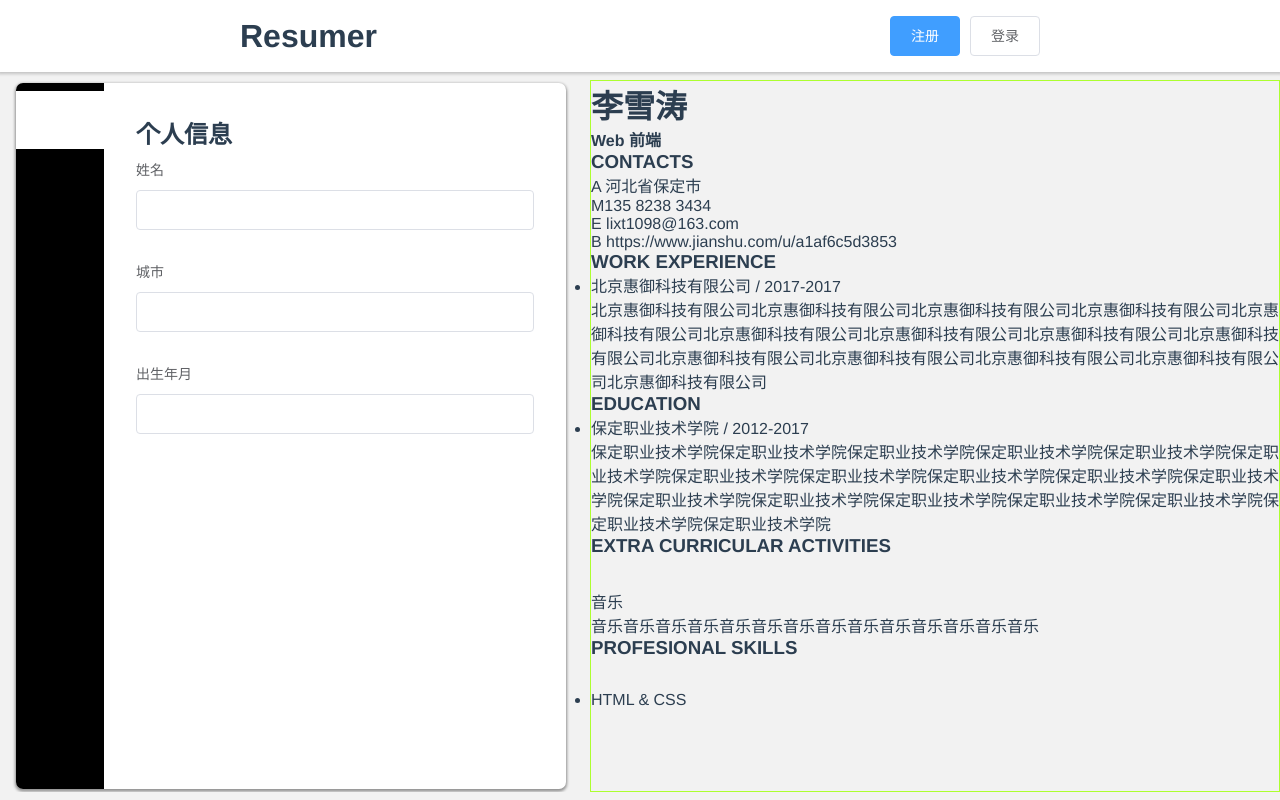
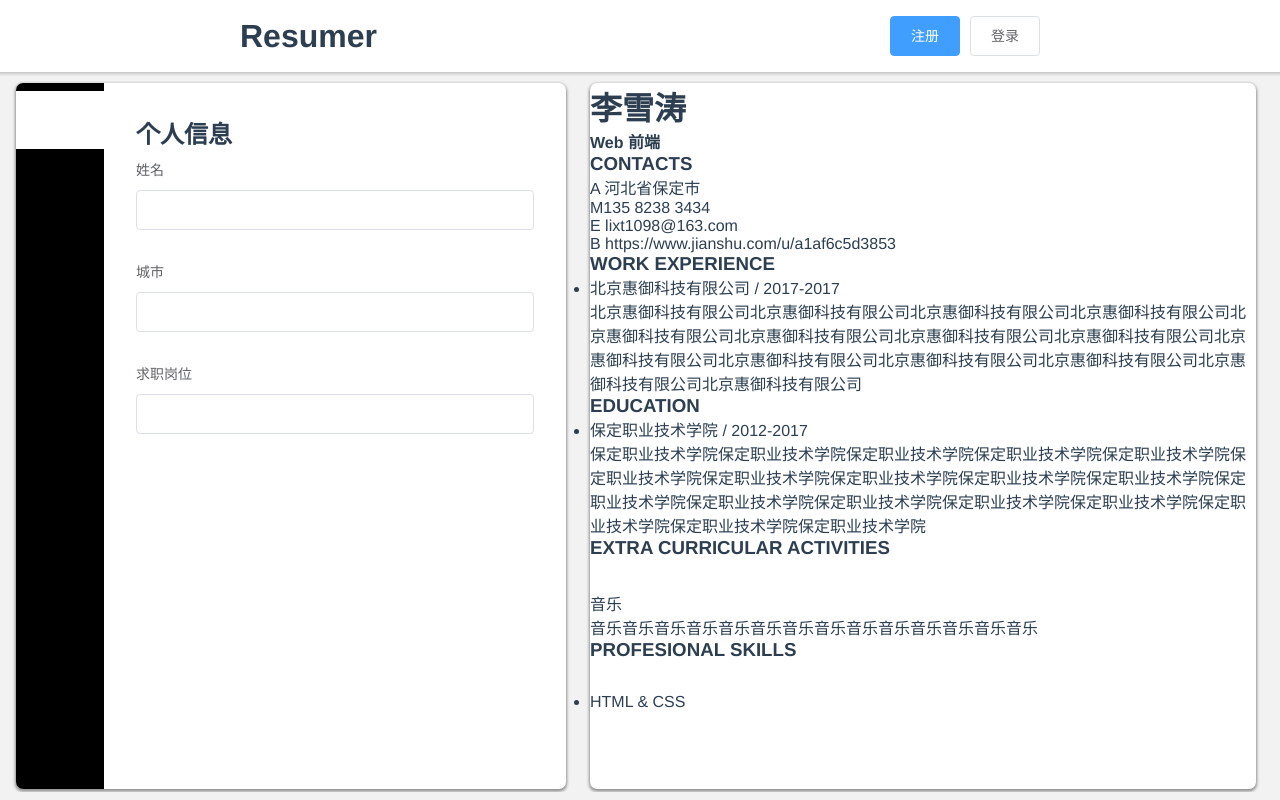
Before and after one commit to XtLee/online-resume, a Vue app: page / in a window 1280 px wide. Built offline with nearby package versions, Linux system fonts and the light colour scheme.

Commit message:
finish editor, change data

```diff
--- a/src/App.vue
+++ b/src/App.vue
@@ -2,8 +2,8 @@
   <div id="app">
     <Header />
     <main>
-      <Editor />
-      <ShowPage />
+      <Editor v-bind:resume="resume"/>
+      <ShowPage v-bind:resume="resume"/>
     </main>
   </div>
 </template>
@@ -17,6 +17,38 @@ export default {
   name: 'app',
   components: {
     Header, Editor, ShowPage
+  },
+  data() {
+    return {
+      resume: {
+          profile: {
+          name: "",
+          city: "",
+          job: ""
+        },
+        workExperience: [
+          {company: '',content: ''}
+        ],
+        studyExperience: [
+          {school: '', duration: '', degree: ''}
+        ],
+        projectsExperience: [
+          {project: '', content: ''}
+        ],
+        winningExperience: [
+          {winningName: '', duration: ''}
+        ],
+        skills: [
+          {name: ''}
+        ],
+        contact: {
+          qq: '',
+          wechat: '',
+          phone: '',
+          mail: ''
+        }
+      }
+    }
   }
 }
 </script>
--- a/src/components/editor.vue
+++ b/src/components/editor.vue
@@ -11,42 +11,42 @@
     </ol>
     <ol class="pannels">
       <li v-bind:class="{active: currentTab === 0}">
-				<profileEditor v-bind:profile="profile"/>
+				<profileEditor v-bind:profile="resume.profile"/>
 			</li>
 			<li v-bind:class="{active: currentTab === 1}">
-				<ArrayEditor v-bind:items="workExperience" v-bind:labels="{company: '公司', content: '工作经历'}"
+				<ArrayEditor v-bind:items="resume.workExperience" v-bind:labels="{company: '公司', content: '工作经历'}"
 				title="工作经历" />
 			</li>
 			<li v-bind:class="{active: currentTab === 2}">
-				<ArrayEditor v-bind:items="studyExperience" v-bind:labels="{school: '学校名称', duration: '时间', degree: '学位'}"
+				<ArrayEditor v-bind:items="resume.studyExperience" v-bind:labels="{school: '学校名称', duration: '时间', degree: '学位'}"
 				title="学习经历" />
 			</li>
 			<li v-bind:class="{active: currentTab === 3}">
-				<ArrayEditor v-bind:items="projectsExperience" v-bind:labels="{project: '项目名称',  content: '项目内容'}"
+				<ArrayEditor v-bind:items="resume.projectsExperience" v-bind:labels="{project: '项目名称',  content: '项目内容'}"
 				title="项目经历" />
 			</li>
 			<li v-bind:class="{active: currentTab === 4}">
-				<ArrayEditor v-bind:items="winningExperience" v-bind:labels="{winningName: '奖励名称',  duration: '获奖时间'}"
+				<ArrayEditor v-bind:items="resume.winningExperience" v-bind:labels="{winningName: '奖励名称',  duration: '获奖时间'}"
 				title="获奖经历" />
 			</li>
 			<li v-bind:class="{active: currentTab === 5}">
-				<ArrayEditor v-bind:items="skills" v-bind:labels="{name: '专业技能'}"
+				<ArrayEditor v-bind:items="resume.skills" v-bind:labels="{name: '专业技能'}"
 				title="技能清单" />
 			</li>
 			<li v-bind:class="{active: currentTab === 6}">
 				<h2>联系方式</h2>
 				<el-form>
 					<el-form-item label="QQ">
-						<el-input v-model="contact.qq"></el-input>
+						<el-input v-model="resume.contact.qq"></el-input>
 					</el-form-item>
 					<el-form-item label="Wechat">
-						<el-input v-model="contact.wechat"></el-input>
+						<el-input v-model="resume.contact.wechat"></el-input>
 					</el-form-item>
 					<el-form-item label="Phone">
-						<el-input v-model="contact.phone"></el-input>
+						<el-input v-model="resume.contact.phone"></el-input>
 					</el-form-item>
 					<el-form-item label="E-mail">
-						<el-input v-model="contact.mail"></el-input>
+						<el-input v-model="resume.contact.mail"></el-input>
 					</el-form-item>
 				</el-form>
 			</li>
@@ -62,36 +62,11 @@ export default {
 	components: {
 		profileEditor, ArrayEditor
 	},
+	props: ['resume'],
   data() {
     return {
       currentTab: 0,
       icons: ["shenfenzheng", "bag", "book", "project", "icongroup05", "jineng", "phone"],
-      profile: {
-        name: "",
-        city: "",
-        birth: ""
-      },
-			workExperience: [
-				{company: '',content: ''}
-			],
-			studyExperience: [
-				{school: '', duration: '', degree: ''}
-			],
-			projectsExperience: [
-				{project: '', content: ''}
-			],
-			winningExperience: [
-				{winningName: '', duration: ''}
-			],
-			skills: [
-				{name: ''}
-			],
-			contact: {
-				qq: '',
-				wechat: '',
-				phone: '',
-				mail: ''
-			}
     };
   },
 	methods: {
--- a/src/components/profileEditor.vue
+++ b/src/components/profileEditor.vue
@@ -8,8 +8,8 @@
         <el-form-item label="城市">
           <el-input v-model="profile.city"></el-input>
         </el-form-item>
-        <el-form-item label="出生年月">
-          <el-input v-model="profile.birth"></el-input>
+        <el-form-item label="求职岗位">
+          <el-input v-model="profile.job"></el-input>
         </el-form-item>
       </el-form>
     </div>
--- a/src/components/showPage.vue
+++ b/src/components/showPage.vue
@@ -62,13 +62,16 @@
 
 <script>
 export default {
-
+  props: ['resume']
 }
 </script>
 
 
 <style lang="less">
 #showPage {
-  border: 1px solid greenyellow;
+  border-radius: 7px;
+  background: white;
+  margin: 3px 24px 3px 0;
+  box-shadow: 0 1.5px 3px 1px rgba(0, 0, 0, 0.4);
 }
 </style>
```
